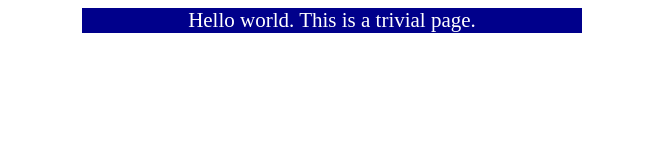
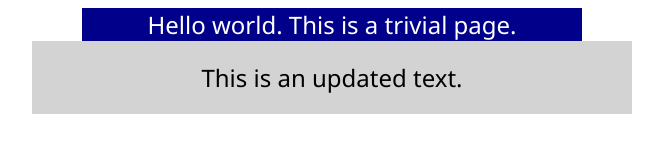
Before and after one commit to KeitaTakenouchi/SimpleStaticPage, a plain HTML site: page index.html in a window 1280 px wide. Shown: the whole page, without its empty margins (308-971 px from the left). Drawn offline with Linux system fonts and the light colour scheme.

Commit message:
Put a new text message to html.

```diff
--- a/css/main.css
+++ b/css/main.css
@@ -1,8 +1,19 @@
+#main {
+    font-size: 24px;
+    text-align: center;
+    font-family: 'Segoe UI', Tahoma, Geneva, Verdana, sans-serif;
+}
+
 #hello {
     color: white;
     background-color: darkblue;
-    font-size: 21px;
-    text-align: center;
     width: 500px;
     margin: 0 auto;
 }
+
+.message {
+    padding: 20px 0;
+    background-color: lightgrey;
+    width: 600px;
+    margin: 0 auto;
+}
--- a/index.html
+++ b/index.html
@@ -9,8 +9,15 @@
 </head>
 
 <body>
-    <div id="hello">
-        Hello world. This is a trivial page.
+    <div id="main">
+        <div id="hello">
+            <span>
+            Hello world. This is a trivial page.
+            </span>
+        </div>
+        <div class="message">
+            <span>This is an updated text.</span>
+        </div>
     </div>
 </body>
 
```
